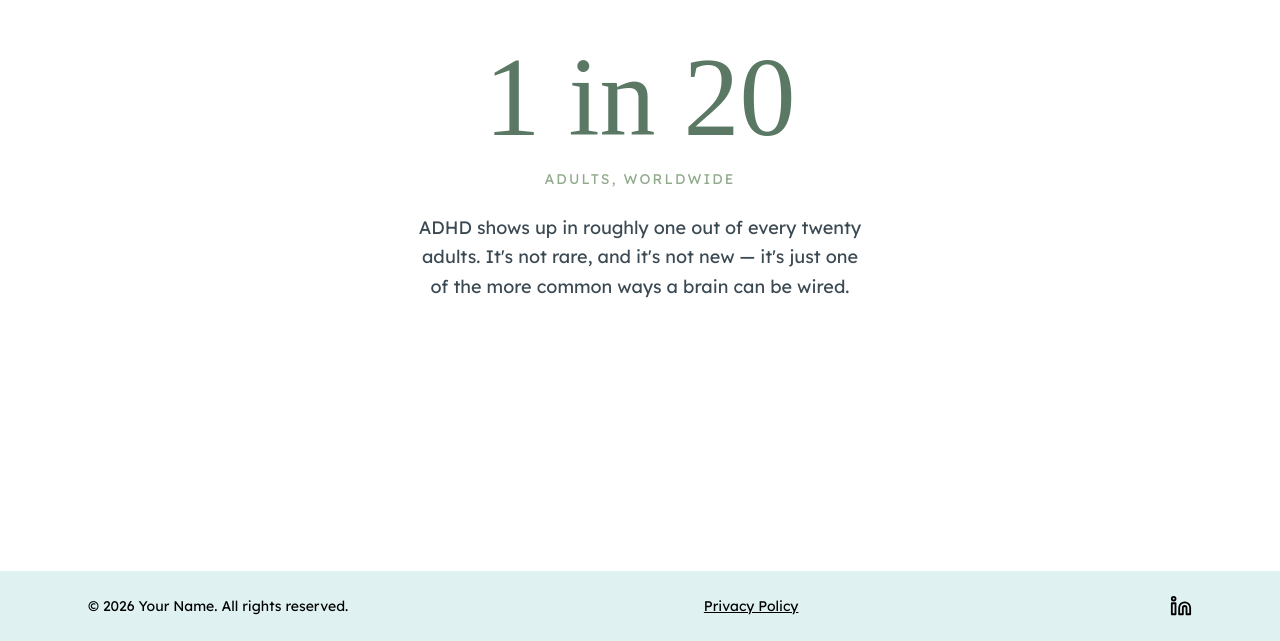
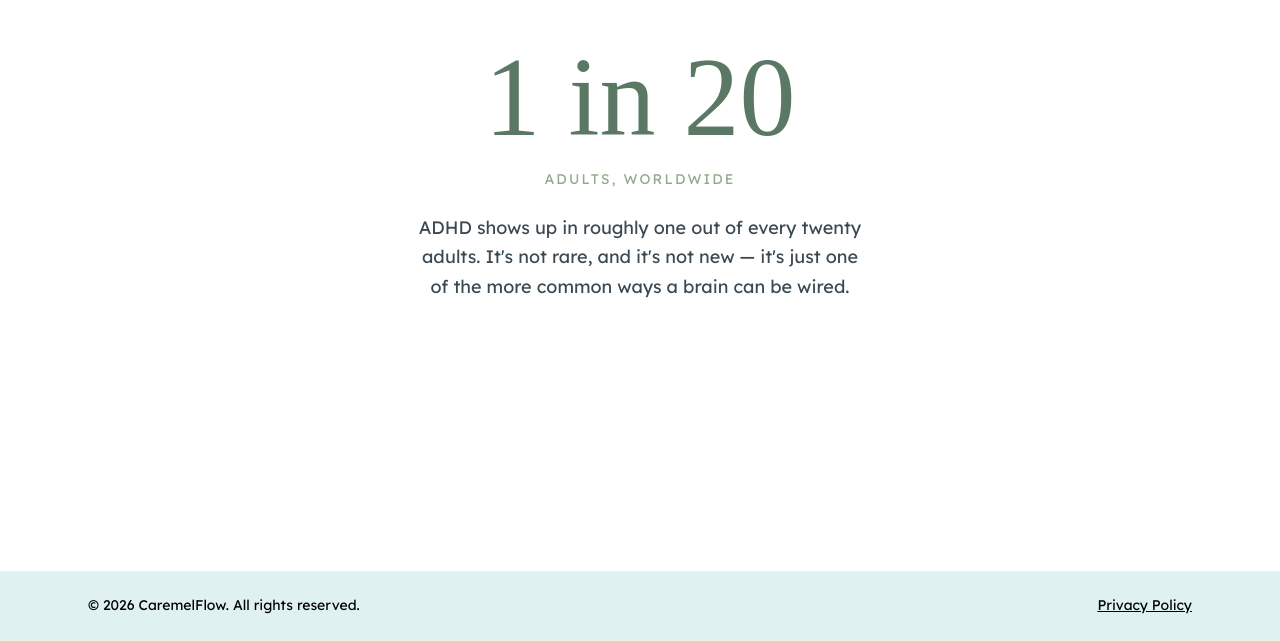
Before and after one commit to shabdisatyal/ADHD-COACH, a React (Vite) app in the folder ADHD_COACH/: page / in a window 1280 px wide. Shown: the part 1183-1824 px from the top of the page. Built offline with nearby package versions, Linux system fonts and the light colour scheme; no server answers; a web font is replaced by a local one.

Commit message:
Footer and notice

```diff
--- a/ADHD_COACH/frontend/components/pages/Footer.jsx
+++ b/ADHD_COACH/frontend/components/pages/Footer.jsx
@@ -1,4 +1,4 @@
-import { Instagram, Linkedin } from "lucide-react";
+// import {  Linkedin } from "lucide-react";
 
 
 export function Footer() {
@@ -6,14 +6,14 @@
     <footer className="FooterContent w-full bg-[##BBD5DA] text-black">
       <div className="mx-auto flex max-w-6xl flex-col items-center justify-between gap-4 px-6 py-6 md:flex-row">
         <p className="text-sm">
-          © {new Date().getFullYear()} Your Name. All rights reserved.
+          © {new Date().getFullYear()} CaremelFlow. All rights reserved.
         </p>
 
         <a href="public/customerprotection/privacy-policy.html" className="text-sm underline hover:opacity-70">
           Privacy Policy
         </a>
 
-        <div className="flex items-center gap-4">
+        {/* <div className="flex items-center gap-4">
 
           <a  href="https://www.instagram.com/yourhandle"
             target="_blank"
@@ -34,7 +34,7 @@
           >
             <Linkedin size={22} />
           </a>
-        </div>
+        </div> */}
       </div>
     </footer>
   );
```
